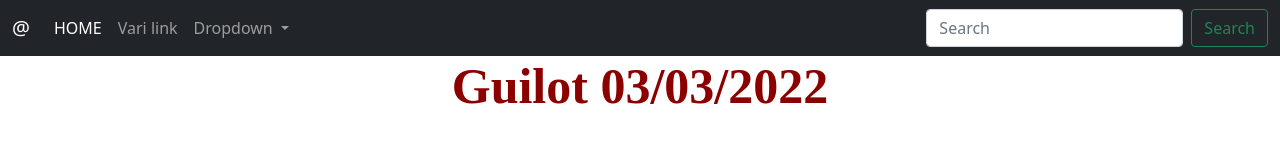
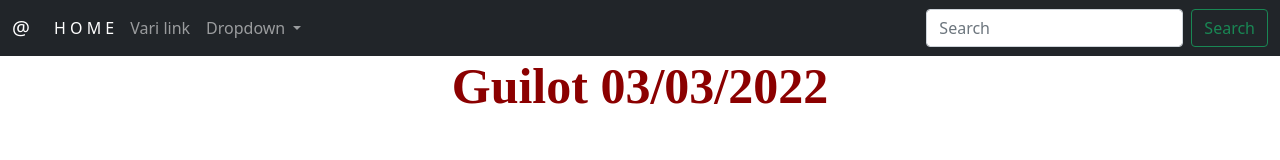
Before and after one commit to mihannorubatoilnome/Guilot-Compito1, a plain HTML site: page index.html in a window 1280 px wide. Drawn offline with nearby package versions, Linux system fonts and the light colour scheme.

Commit message:
Navbar modificata de novo

```diff
--- a/index.html
+++ b/index.html
@@ -12,17 +12,17 @@
 <body>
     <nav class="navbar navbar-expand-sm navbar-dark bg-dark">
         <div class="container-fluid">
-          <a class="navbar-brand" href="#">@</a>
+          <a class="navbar-brand" href="#"> @ </a>
           <button class="navbar-toggler" type="button" data-bs-toggle="collapse" data-bs-target="#navbarSupportedContent" aria-controls="navbarSupportedContent" aria-expanded="false" aria-label="Toggle navigation">
             <span class="navbar-toggler-icon"></span>
           </button>
           <div class="collapse navbar-collapse" id="navbarSupportedContent">
             <ul class="navbar-nav me-auto mb-2 mb-lg-0">
               <li class="nav-item">
-                <a class="nav-link active" aria-current="page" href="#">HOME</a>
+                <a class="nav-link active" aria-current="page" href="#">H O M E</a>
               </li>
               <li class="nav-item">
-                <a class="nav-link" href="#">Vari link</a>
+                <a class="nav-link" href="#">Vari  link</a>
               </li>
               <li class="nav-item dropdown">
                 <a class="nav-link dropdown-toggle" href="#" id="navbarDropdown" role="button" data-bs-toggle="dropdown" aria-expanded="false">
```
